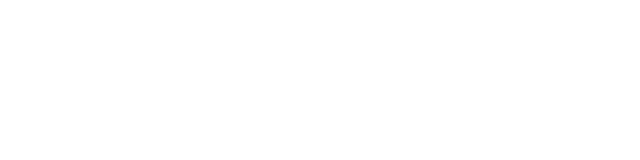
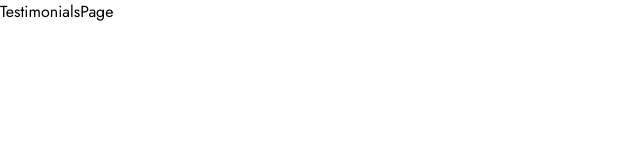
Before and after one commit to totorodev0032/MidhaFin, a React (Create React App) app: page /testimonials in a window 1280 px wide. Shown: the top 160 px of the page, without its empty margins (0-640 px from the left). Built offline with nearby package versions, Linux system fonts and the light colour scheme.

Commit message:
Router added

```diff
--- a/src/App.js
+++ b/src/App.js
@@ -30,6 +30,8 @@
 import ProgramForm from './components/ProgramForm';
 import TeamSection from './components/Team/TeamSection';
 import BannerSection from './components/Banner';
+import TestimonialsPage from './pages/Testimonials/TestimonialsPage';
+
 
 function App() {
   return (
@@ -69,6 +71,7 @@
       <Route path="/frm-doubt-clearing-forum" component={Doubt} />
       <Route path="/access-till-you-pass" component={AccessTillPass} />
       <Route path="/frm-study-planner" component={StudyPlanner} />
+      <Route path="/testimonials" component={TestimonialsPage} />
 
       <Route path="/frm-mock-tests" component={MockTest} />
       <Route path="/blogs" component={BlogPage} />
--- /dev/null
+++ b/src/pages/Testimonials/TestimonialsPage.js
@@ -0,0 +1,7 @@
+import React from 'react'
+
+export default function TestimonialsPage() {
+  return (
+    <div>TestimonialsPage</div>
+  )
+}
```
Also changed, not shown: 1 other file (tests, documents, lock files or other folders).
